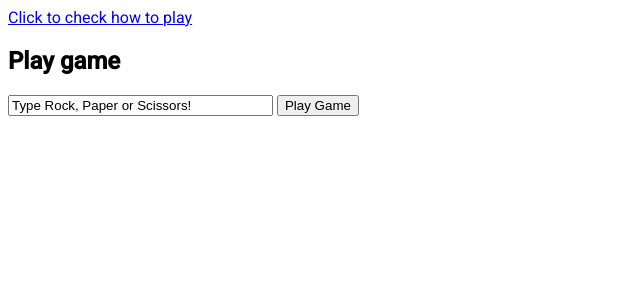
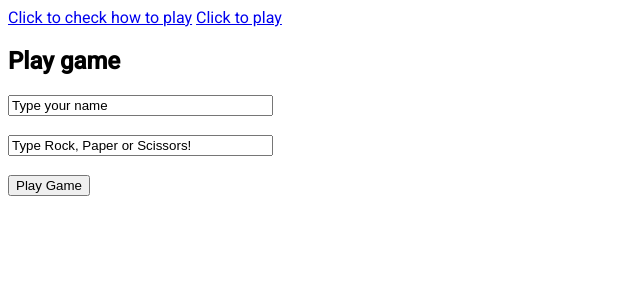
Before and after one commit to Vallalika/RockPaperScissors, a Flask app: page /play in a window 1280 px wide. Shown: the top 300 px of the page, without its empty margins (0-640 px from the left). Run offline with Flask 2, Linux system fonts and the light colour scheme.

Commit message:
back end done

```diff
--- a/controllers/controller.py
+++ b/controllers/controller.py
@@ -1,4 +1,4 @@
-from flask import render_template
+from flask import render_template, request
 from app import app
 from models.player import Player
 from models.game import Game
@@ -15,10 +15,14 @@ def welcome():
 def play():
     return render_template("play.html", title = "Rock-Paper-Scissors")
 
-@app.route('/<choice1>/<choice2>')
-def index(choice1, choice2):
-    player1 = Player(choice1)
-    player2 = Player(choice2)
+@app.route('/index', methods=['POST'])
+def game_result():
+    player_name = request.form["player_name"]
+    player_choice = request.form["player_choice"]
+    print(request.form)
     game = Game()
-    results = game.play_game(player1,player2)
-    return render_template("index.html", title = "Rock-Paper-Scissors", game_results = results, choice = choice1)
+    human_player = Player(player_name, player_choice)
+    results = game.play_with_computer(human_player)
+    computer_choice = game.get_computer_choice()
+    print("Computer choice: ", computer_choice)
+    return render_template("index.html", title = "Rock-Paper-Scissors", game_results = results, choice = player_choice, name = player_name)
--- a/models/player.py
+++ b/models/player.py
@@ -1,7 +1,11 @@
 class Player():
 
-    def __init__(self, input_choice):
+    def __init__(self, input_name, input_choice):
+        self.name = input_name
         self.choice = input_choice
+
+    def get_name(self):
+        return self.name
 
     def get_choice(self):
         return self.choice
--- a/templates/base.html
+++ b/templates/base.html
@@ -15,6 +15,7 @@
     </head>
     <body>
         <a href = "{{ url_for('welcome', filename='welcome.html') }}"> Click to check how to play</a>
+        <a href = "{{ url_for('play', filename='index.html') }}"> Click to play</a>
 
         {% block content %}{% endblock%}
     </body>
--- a/templates/index.html
+++ b/templates/index.html
@@ -3,13 +3,13 @@
 {% extends "base.html" %}
 
 {% block content %}
-    <p>Hi Player 1!</p>
-    {% if game_results %}
+    <p>Hi {{ name }}</p>
+    {% if game_results == True %}
         <p>You win!!! :)</p>
     {% elif game_results == None %}
         <p>It's a draw!</p>
     {% else %}
-        <p>Your lose... :(</p>
+        <p>You lose... :(</p>
     {% endif %}
     <p> Your choice was: {{ choice }}</p>
 {% endblock %}
--- a/templates/play.html
+++ b/templates/play.html
@@ -3,8 +3,14 @@
 {% block content %}
 
 <h2> Play game </h2>
-    <form action="/tasks" method="post">
-        <input type="text" name="choice" id="choice" value="Type Rock, Paper or Scissors!" size = "30" maxlength = "10">
+
+    <form action="{{ url_for('game_result', filename='index.html') }}" method="post">
+        <input type="text" name="player_name" id="player_name" value="Type your name" size = "30" maxlength = "10">
+        <br>
+        <br>
+        <input type="text" name="player_choice" id="choice" value="Type Rock, Paper or Scissors!" size = "30" maxlength = "10">
+        <br>
+        <br>
         <input type="submit" value="Play Game">
     </form>
 
--- a/templates/welcome.html
+++ b/templates/welcome.html
@@ -1,10 +1,7 @@
-<!-- index.html -->
-
 {% extends "base.html" %}
 
 {% block content %}
     <h1> Welcome to Rock-Paper-Scissors!!!! </h1>
-    <!-- Create form asking name if time -->
     <br>
     <h2> How to play </h2>
     <p> Choose "Rock", "Paper" or "Scissors" to start the round. Your opponent will do the same. Who wins depends on your choice! </p>
```
Also changed, not shown: models/game.py (+16 -1 lines).
